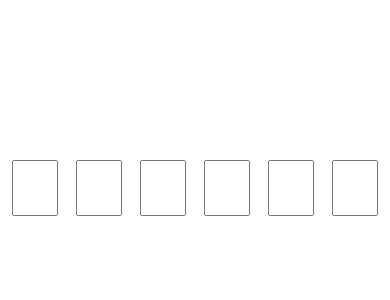
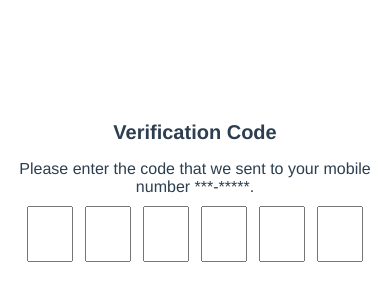
Before and after one commit to waltzHao/verification-code, a Vue app: page / in a window 390 px wide. Shown: the part 234-534 px from the top of the page. Built offline with nearby package versions, Linux system fonts and the light colour scheme.

Commit message:
1. show number keyboard on phone 2. add media query for mobile phone

```diff
--- a/src/App.vue
+++ b/src/App.vue
@@ -69,11 +69,14 @@ function onPaste(event: Event) {
 
 <template>
   <div>
+    <h2 class="title">Verification Code</h2>
+    <span>Please enter the code that we sent to your mobile number ***-*****.</span>
     <form>
       <input
         v-for="(n, index) in code"
         :key="index"
         type="text"
+        pattern="\d*"
         :id="'input_' + index"
         maxlength="1"
         v-model="code[index]"
@@ -88,6 +91,10 @@ function onPaste(event: Event) {
 
 
 <style>
+.title {
+  font-weight: bold;
+  font-size: 20px;
+}
 div {
   position: absolute;
   top: 50%;
@@ -95,8 +102,7 @@ div {
   transform: translate(-50%, -50%);
 }
 form {
-
-  margin: 0;
+  margin: 10px;
   display: flex;
   flex-direction: row;
   gap: 18px;
@@ -108,7 +114,11 @@ input[type="text"] {
   text-align: center;
   caret-color: transparent !important;
 }
+
 @media only screen and (max-width: 600px) {
+  form {
+    gap: 12px;
+  }
   /* For tablets: */
   input[type="text"] {
     width: 38px;
@@ -121,6 +131,8 @@ input[type="text"] {
     font-size: 30px;
   }
 }
+
+
 #app {
   font-family: Avenir, Helvetica, Arial, sans-serif;
   -webkit-font-smoothing: antialiased;
```
